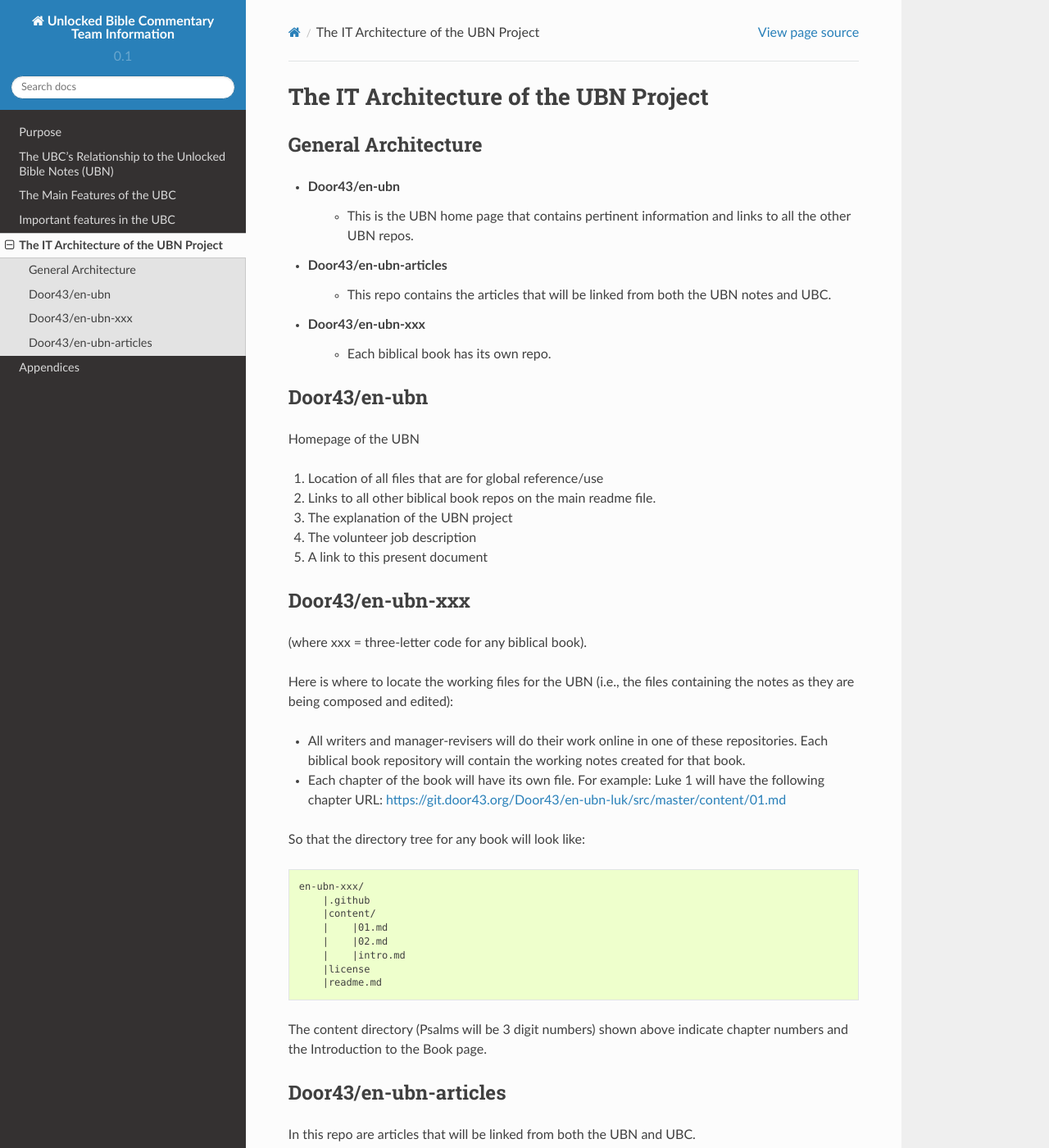
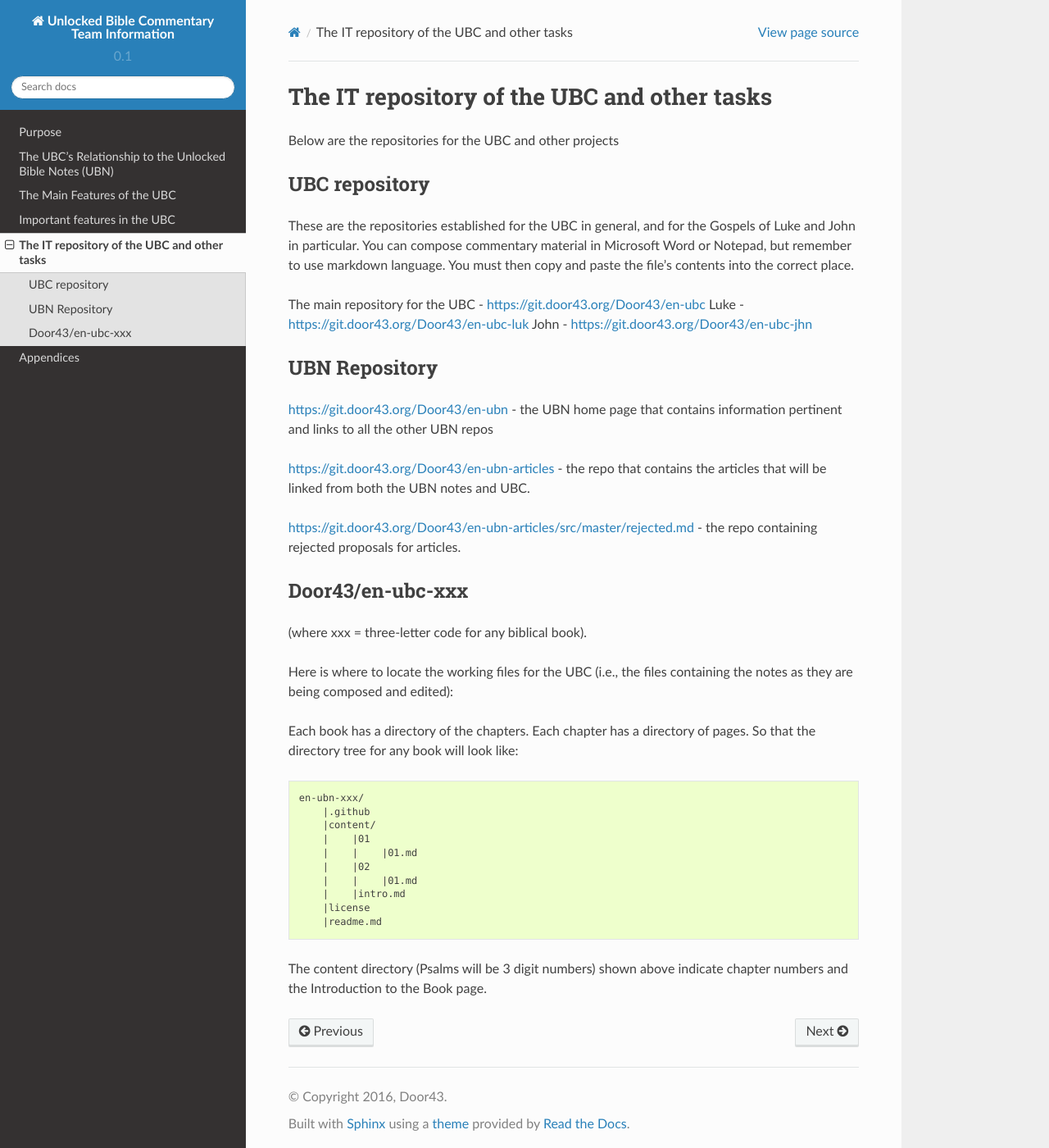
Before and after one commit to unfoldingWord-dev/Unlocked-Bible-Commentary-Info, a Sphinx documentation site: the page built from docs/architecture.rst, in a window 1280 px wide and 1400 px high. Shown: the whole window at 82% size. Built offline with Sphinx 7.4.7 and the Read the Docs theme 2.0.0, drawn with Linux system fonts in a browser that asks for light colours; pages that are not in the unit, such as notebooks, are missing from menus; some of the changed text lies outside the part shown.

Commit message:
Update architecture.rst

```diff
--- a/docs/architecture.rst
+++ b/docs/architecture.rst
@@ -1,78 +1,48 @@
-The IT Architecture of the UBN Project
-======================================
+The IT repository of the UBC and other tasks
+===========================================
 
-General Architecture
+Below are the repositories for the UBC and other projects
+
+UBC repository
 --------------------
 
-- Door43/en-ubn
-    - This is the UBN home page that contains pertinent information and links to all the other UBN repos.
-- Door43/en-ubn-articles
-    - This repo contains the articles that will be linked from both the UBN notes and UBC.
-- Door43/en-ubn-xxx
-    - Each biblical book has its own repo.
+These are the repositories established for the UBC in general, and for the Gospels of Luke and John in particular. You can compose commentary material in Microsoft Word or Notepad, but remember to use markdown language. You must then copy and paste the file's contents into the correct place.
 
-Door43/en-ubn
-----
-
-Homepage of the UBN
-
-1. Location of all files that are for global reference/use
-
-2. Links to all other biblical book repos on the main readme file.
-
-3. The explanation of the UBN project
-
-4. The volunteer job description
-
-5. A link to this present document
+The main repository for the UBC - https://git.door43.org/Door43/en-ubc
+Luke - https://git.door43.org/Door43/en-ubc-luk
+John - https://git.door43.org/Door43/en-ubc-jhn
 
 
-Door43/en-ubn-xxx
-----
 
+UBN Repository
+--------------
+
+https://git.door43.org/Door43/en-ubn - the UBN home page that contains information pertinent and links to all the other UBN repos
+
+https://git.door43.org/Door43/en-ubn-articles - the repo that contains the articles that will be linked from both the UBN notes and UBC.
+
+https://git.door43.org/Door43/en-ubn-articles/src/master/rejected.md - the repo containing rejected proposals for articles.
+
+
+Door43/en-ubc-xxx
+-----------------
 (where xxx = three-letter code for any biblical book).
 
-Here is where to locate the working files for the UBN (i.e., the files containing the notes as they are being composed and edited):
+Here is where to locate the working files for the UBC (i.e., the files containing the notes as they are being composed and edited):
 
-- All writers and manager-revisers will do their work online in one of these repositories. Each biblical book repository will contain the working notes created for that book.
-- Each chapter of the book will have its own file. For example: Luke 1 will have the following chapter URL: https://git.door43.org/Door43/en-ubn-luk/src/master/content/01.md
-
-So that the directory tree for any book will look like:
+Each book has a directory of the chapters. Each chapter has a directory of pages. So that the directory tree for any book will look like:
 
 .. code-block:: none
 
     en-ubn-xxx/
         |.github
         |content/
-        |    |01.md
-        |    |02.md
+        |    |01
+        |    |    |01.md
+        |    |02
+        |    |    |01.md
         |    |intro.md
         |license
         |readme.md
 
-
 The content directory (Psalms will be 3 digit numbers) shown above indicate chapter numbers and the Introduction to the Book page.
-
-
-Door43/en-ubn-articles
-----
-
-In this repo are articles that will be linked from both the UBN and UBC. https://git.door43.org/Door43/en-ubn-articles
-
-- Here is where to locate the working files for the glossary and articles - as they are being composed and edited.
-- The ‘rejected’ file with the list of items requested that have been rejected by manager-revisers as necessary.
-- Each glossary and article item will have its own folder in the content folder in the repository.
-    - The Glossary entry will be the 01.md file in the folder. The working glossary entries as they are proposed and then written by the UBN team or others.
-    - The Article entry will be the 02.md file in the topic folder. The working articles as they are requested by the UBN team and then written by the UBC team or others.
-  So that the directory tree will look like:
-
-
-.. code-block:: none
-
-      content/
-            |-Topic/
-            |   |-01.md
-            |   |-02.md
-
-
-REMARK: however, we expect that some articles will not be associated with any glossary term.
```
